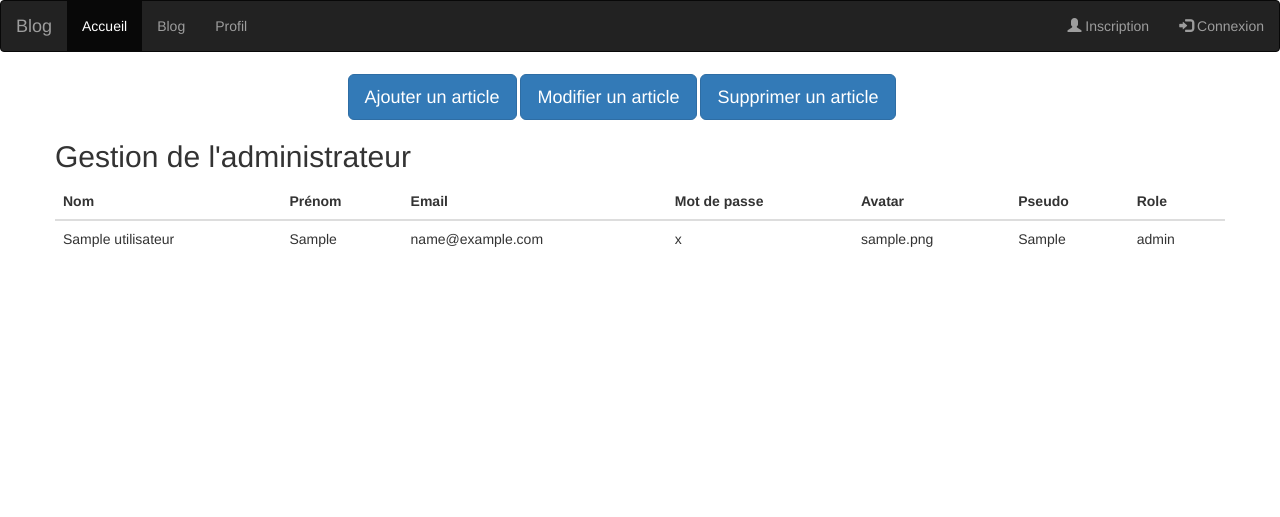
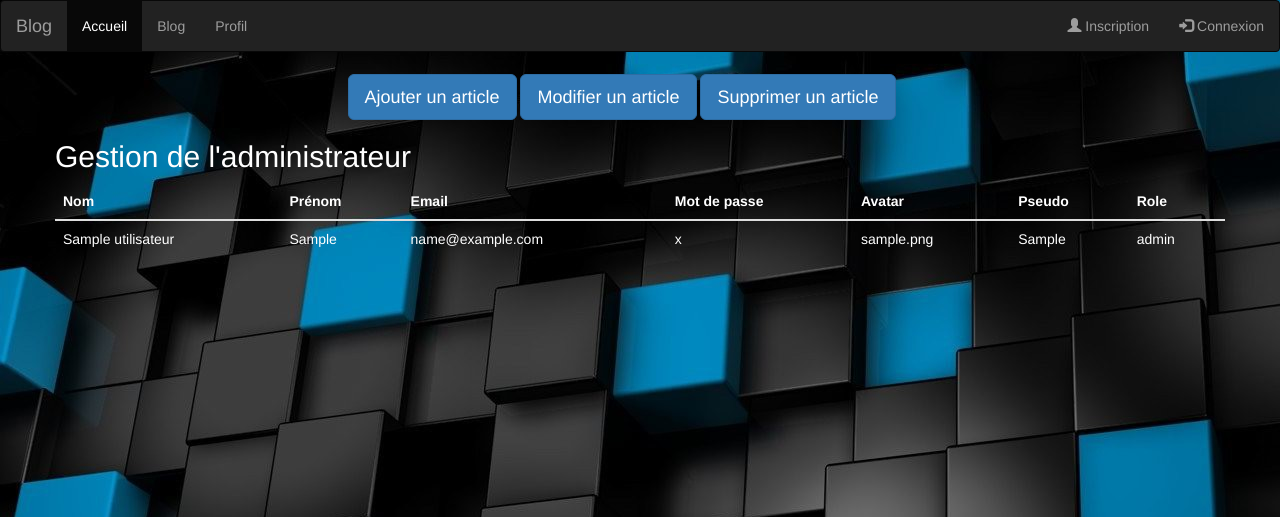
Before and after one commit to virginiecreus/Bac, a PHP site: page /page_admin.php in a window 1280 px wide. Shown: the top 517 px of the page. Run offline with PHP 8.4, Linux system fonts and the light colour scheme; tables that the repository leaves empty or names only in its code hold one stand-in row (values such as "Sample post"); some libraries are stand-ins or nearby versions.

Commit message:
style css

```diff
--- a/index.php
+++ b/index.php
@@ -5,6 +5,9 @@ include 'config.php';
 <! DOCTYPE html>
 <html>
 <head>
+    <meta charset="utf-8">
+    <link rel="stylesheet" type="text/css" href="style.css">
+    <link href="bootstrap/css/bootstrap.min.css" rel="stylesheet" type="text/css">
 
 </head>
 <body>
--- a/menu.php
+++ b/menu.php
@@ -39,7 +39,9 @@ include 'config.php';
                 echo '<li><a href="connexion.php"><span class="glyphicon glyphicon-log-in"></span> Connexion</a></li>';
             }
             else{
-                echo  $_SESSION['prenom'] .' '. $_SESSION['nom'] .'<li><a href="deconnexion.php"><span class="glyphicon glyphicon-log-in"> Se déconnecter !</span></a></li>';
+
+                echo $_SESSION['prenom'] .' '. $_SESSION['nom'] .'
+                <li><a href="deconnexion.php"><span class="glyphicon glyphicon-log-in"> Se déconnecter !</span></a></li>';
             }
             ?>
         </ul>
--- a/page_admin.php
+++ b/page_admin.php
@@ -93,10 +93,10 @@ include 'Liste_brouillon.php'; ?>
                 while ($row = mysqli_fetch_array($exec)) {
                 $res[] = $row;
                 ?>
-                <h2>Gestion de l'administrateur</h2>
+                <h2 class ="style">Gestion de l'administrateur</h2>
                 <table class="table">
                     <thead>
-                    <tr>
+                    <tr class="style">
                         <th>Nom</th>
                         <th>Prénom</th>
                         <th>Email</th>
@@ -107,7 +107,7 @@ include 'Liste_brouillon.php'; ?>
                     </tr>
                     </thead>
                     <tbody>
-                    <tr>
+                    <tr class="style">
                         <td><?php echo $row['nom']?></td>
                         <td><?php echo $row['prenom']?></td>
                         <td><?php echo $row['mail']?></td>
--- a/style.css
+++ b/style.css
@@ -25,3 +25,9 @@
         padding-bottom: 12px;
     }
 }
+body{
+    background-image: url("img/7030767-3d-background-wallpaper.jpg");
+}
+.style{
+    color:white;
+}
```
Also changed, not shown: img/7030767-3d-background-wallpaper.jpg (added).
